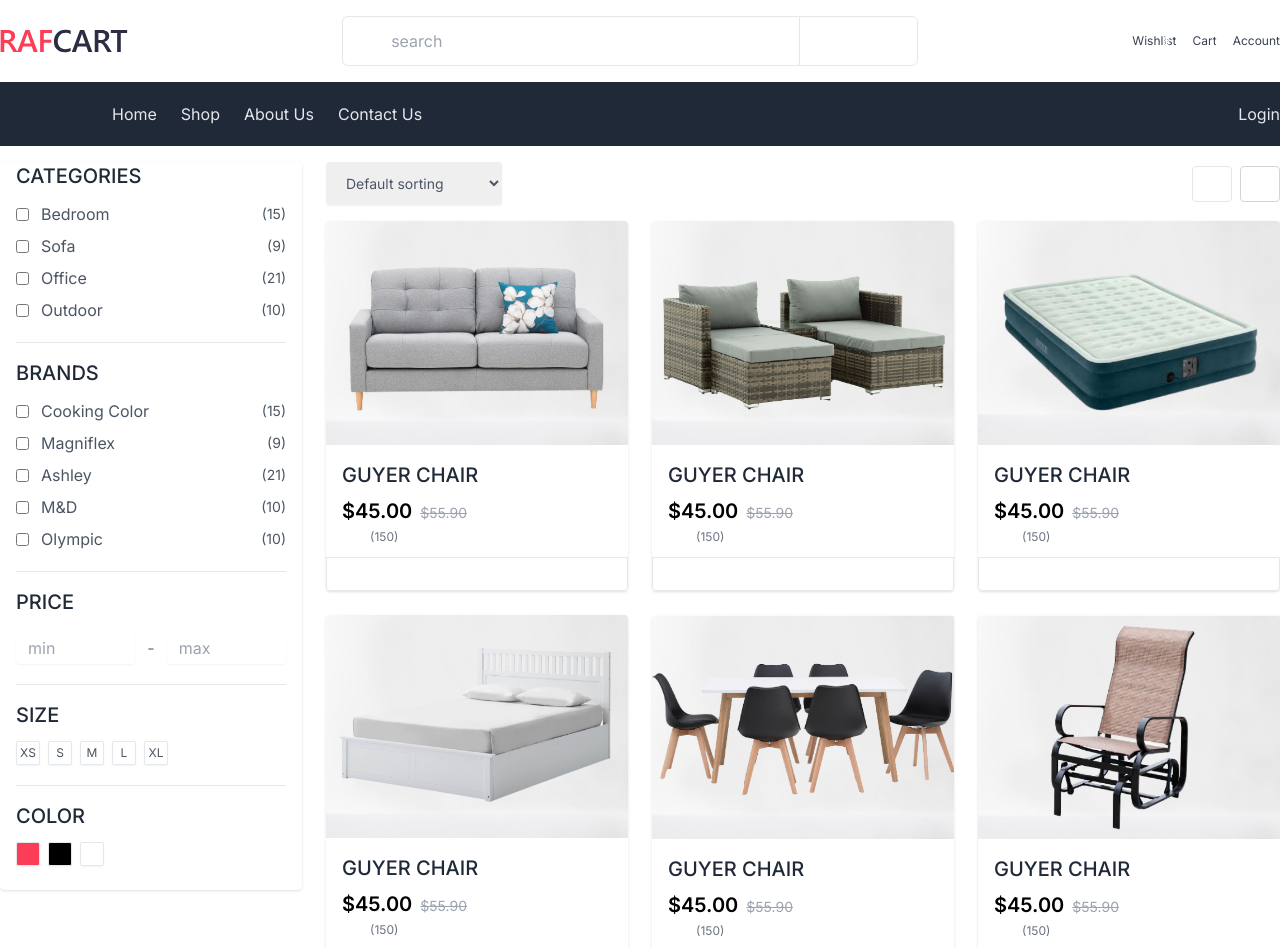
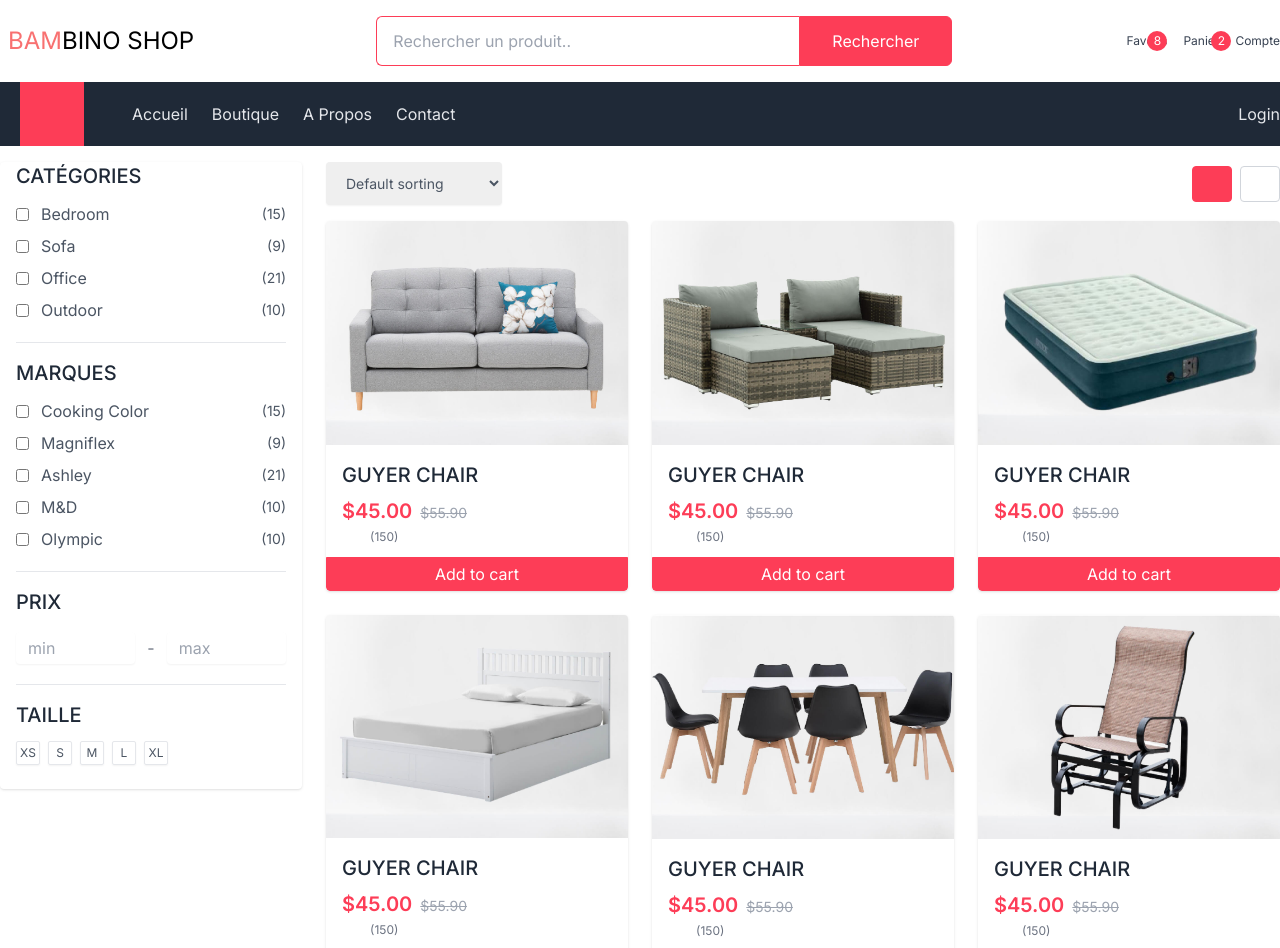
Before and after one commit to alexissengangabo07/babyshop, a Next.js app in the folder web/: page / in a window 1280 px wide. Shown: the top 948 px of the page. Built offline with nearby package versions, Linux system fonts and the light colour scheme.

Commit message:
desig home

```diff
--- a/web/src/components/shop/Categories.tsx
+++ b/web/src/components/shop/Categories.tsx
@@ -5,7 +5,7 @@ const Categories = () => {
         <div className="col-span-1 bg-white px-4 pb-6 shadow rounded overflow-hiddenb hidden md:block">
             <div className="divide-y divide-gray-200 space-y-5">
                 <div>
-                    <h3 className="text-xl text-gray-800 mb-3 uppercase font-medium">Categories</h3>
+                    <h3 className="text-xl text-gray-800 mb-3 uppercase font-medium">Catégories</h3>
                     <div className="space-y-2">
                         <div className="flex items-center">
                             <input type="checkbox" name="cat-1" id="cat-1"
@@ -35,7 +35,7 @@ const Categories = () => {
                 </div>
 
                 <div className="pt-4">
-                    <h3 className="text-xl text-gray-800 mb-3 uppercase font-medium">Brands</h3>
+                    <h3 className="text-xl text-gray-800 mb-3 uppercase font-medium">Marques</h3>
                     <div className="space-y-2">
                         <div className="flex items-center">
                             <input type="checkbox" name="brand-1" id="brand-1"
@@ -71,7 +71,7 @@ const Categories = () => {
                 </div>
 
                 <div className="pt-4">
-                    <h3 className="text-xl text-gray-800 mb-3 uppercase font-medium">Price</h3>
+                    <h3 className="text-xl text-gray-800 mb-3 uppercase font-medium">Prix</h3>
                     <div className="mt-4 flex items-center">
                         <input type="text" name="min" id="min"
                             className="w-full border-gray-300 focus:border-primary rounded focus:ring-0 px-3 py-1 text-gray-600 shadow-sm"
@@ -84,7 +84,7 @@ const Categories = () => {
                 </div>
 
                 <div className="pt-4">
-                    <h3 className="text-xl text-gray-800 mb-3 uppercase font-medium">size</h3>
+                    <h3 className="text-xl text-gray-800 mb-3 uppercase font-medium">Taille</h3>
                     <div className="flex items-center gap-2">
                         <div className="size-selector">
                             <input type="radio" name="size" id="size-xs" className="hidden" />
@@ -113,32 +113,6 @@ const Categories = () => {
                         </div>
                     </div>
                 </div>
-
-                <div className="pt-4">
-                    <h3 className="text-xl text-gray-800 mb-3 uppercase font-medium">Color</h3>
-                    <div className="flex items-center gap-2">
-                        <div className="color-selector">
-                            <input type="radio" name="color" id="red" className="hidden" />
-                            <label htmlFor="red"
-                                className="border border-gray-200 rounded-sm h-6 w-6  cursor-pointer shadow-sm block"
-                                style={{ backgroundColor: '#fc3d57' }}></label>
-                        </div>
-                        <div className="color-selector">
-                            <input type="radio" name="color" id="black" className="hidden" />
-                            <label htmlFor="black"
-                                className="border border-gray-200 rounded-sm h-6 w-6  cursor-pointer shadow-sm block"
-                                style={{ backgroundColor: '#000' }}></label>
-                        </div>
-                        <div className="color-selector">
-                            <input type="radio" name="color" id="white" className="hidden" />
-                            <label htmlFor="white"
-                                className="border border-gray-200 rounded-sm h-6 w-6  cursor-pointer shadow-sm block"
-                                style={{ backgroundColor: '#fff' }}></label>
-                        </div>
-
-                    </div>
-                </div>
-
             </div>
         </div>
     )
--- a/web/src/components/shop/Header.tsx
+++ b/web/src/components/shop/Header.tsx
@@ -1,11 +1,12 @@
 import React from 'react'
 
 const Header = () => {
+
     return (
         <header className="py-4 shadow-sm bg-white">
             <div className="container flex items-center justify-between">
                 <a href="index.html">
-                    <img src="/assets/images/logo.svg" alt="Logo" className="w-32" />
+                    <span className='text-2xl font-bold px-2'><span className='text-red-400'>BAM</span><span>BINO SHOP</span></span>
                 </a>
 
                 <div className="w-full max-w-xl relative flex">
@@ -13,10 +14,13 @@ const Header = () => {
                         <i className="fa-solid fa-magnifying-glass"></i>
                     </span>
                     <input type="text" name="search" id="search"
-                        className="w-full border border-primary border-r-0 pl-12 py-3 pr-3 rounded-l-md hidden md:flex focus:outline-none"
-                        placeholder="search" />
+                        className="w-full border border-primary border-r-0 pl-4 py-3 pr-3 rounded-l-md hidden md:flex focus:outline-none"
+                        placeholder="Rechercher un produit.." />
                     <button
-                        className="bg-primary border border-primary text-white px-8 rounded-r-md hover:bg-transparent hover:text-primary transition md:flex hidden">Search</button>
+                        className="bg-primary border border-primary text-white px-8
+                        rounded-r-md hover:bg-transparent hover:text-primary transition md:flex md:items-center hidden">
+                        Rechercher
+                    </button>
                 </div>
 
                 <div className="flex items-center space-x-4">
@@ -24,7 +28,10 @@ const Header = () => {
                         <div className="text-2xl">
                             <i className="fa-regular fa-heart"></i>
                         </div>
-                        <div className="text-xs leading-3">Wishlist</div>
+                        <div className="text-xs leading-3">
+                            {/* Wishlist */}
+                            Favoris
+                        </div>
                         <div
                             className="absolute right-0 -top-1 w-5 h-5 rounded-full flex items-center justify-center bg-primary text-white text-xs">
                             8</div>
@@ -33,7 +40,7 @@ const Header = () => {
                         <div className="text-2xl">
                             <i className="fa-solid fa-bag-shopping"></i>
                         </div>
-                        <div className="text-xs leading-3">Cart</div>
+                        <div className="text-xs leading-3">Panier</div>
                         <div
                             className="absolute -right-3 -top-1 w-5 h-5 rounded-full flex items-center justify-center bg-primary text-white text-xs">
                             2</div>
@@ -42,7 +49,7 @@ const Header = () => {
                         <div className="text-2xl">
                             <i className="fa-regular fa-user"></i>
                         </div>
-                        <div className="text-xs leading-3">Account</div>
+                        <div className="text-xs leading-3">Compte</div>
                     </a>
                 </div>
             </div>
@@ -50,4 +57,4 @@ const Header = () => {
     )
 }
 
-export default Header
+export default Header;
--- a/web/src/components/shop/Navbar.tsx
+++ b/web/src/components/shop/Navbar.tsx
@@ -4,13 +4,12 @@ const Navbar = () => {
     return (
         <nav className="bg-gray-800">
             <div className="container flex">
-                <div className="px-8 py-4 bg-primary md:flex items-center cursor-pointer relative group hidden">
+                <div className="px-8 py-4 bg-primary ml-5 md:flex items-center cursor-pointer relative group hidden">
                     <span className="text-white">
                         <i className="fa-solid fa-bars"></i>
                     </span>
 
-
-                    <span className="capitalize ml-2 text-white hidden">All Categories</span>
+                    <span className="capitalize ml-2 text-white hidden">Toutes les Categories</span>
 
                     {/* <!-- dropdown --> */}
                     <div
@@ -44,16 +43,16 @@ const Navbar = () => {
 
                 <div className="flex items-center justify-between flex-grow md:pl-12 py-5">
                     <div className="flex items-center space-x-6 capitalize">
-                        <a href="../index.html" className="text-gray-200 hover:text-white transition">Home</a>
-                        <a href="pages/shop.html" className="text-gray-200 hover:text-white transition">Shop</a>
-                        <a href="#" className="text-gray-200 hover:text-white transition">About us</a>
-                        <a href="#" className="text-gray-200 hover:text-white transition">Contact us</a>
+                        <a href="../index.html" className="text-gray-200 hover:text-primary transition">Accueil</a>
+                        <a href="pages/shop.html" className="text-gray-200 hover:text-primary transition">Boutique</a>
+                        <a href="#" className="text-gray-200 hover:text-primary transition">A Propos </a>
+                        <a href="#" className="text-gray-200 hover:text-primary transition">Contact</a>
                     </div>
-                    <a href="login.html" className="text-gray-200 hover:text-white transition">Login</a>
+                    <a href="login.html" className="text-gray-200 hover:text-primary transition">Login</a>
                 </div>
             </div>
         </nav>
     )
 }
 
-export default Navbar
+export default Navbar;
--- a/web/src/features/api/users.ts
+++ b/web/src/features/api/users.ts
@@ -6,7 +6,7 @@ export const fetchUsers = () => axios.get(url);
 
 export const fetchUser = (userId: string) => axios.get(url + userId);
 
-export const createUser = (newUser: Object) => axios.post(url + 'register/', newUser);
+export const createUser = (newUser: Object) => axios.post(url, newUser);
 
 export const deleteUser = (userId: string) => axios.delete(url + userId);
 
--- a/web/tailwind.config.ts
+++ b/web/tailwind.config.ts
@@ -16,6 +16,9 @@ const config: Config = {
         'gradient-conic':
           'conic-gradient(from 180deg at 50% 50%, var(--tw-gradient-stops))',
       },
+      colors: {
+        primary: "#fd3d57",
+      }
     },
   },
   plugins: [],
```
Also changed, not shown: web/src/app/dashboard/parametre/new/page.tsx (deleted, +0 -31 lines), web/src/app/dashboard/parametre/page.tsx (+33 -32 lines), web/src/app/dashboard/rapports/page.tsx (+26 -22 lines), web/src/components/shop/Footer.tsx (+6 -5 lines).
